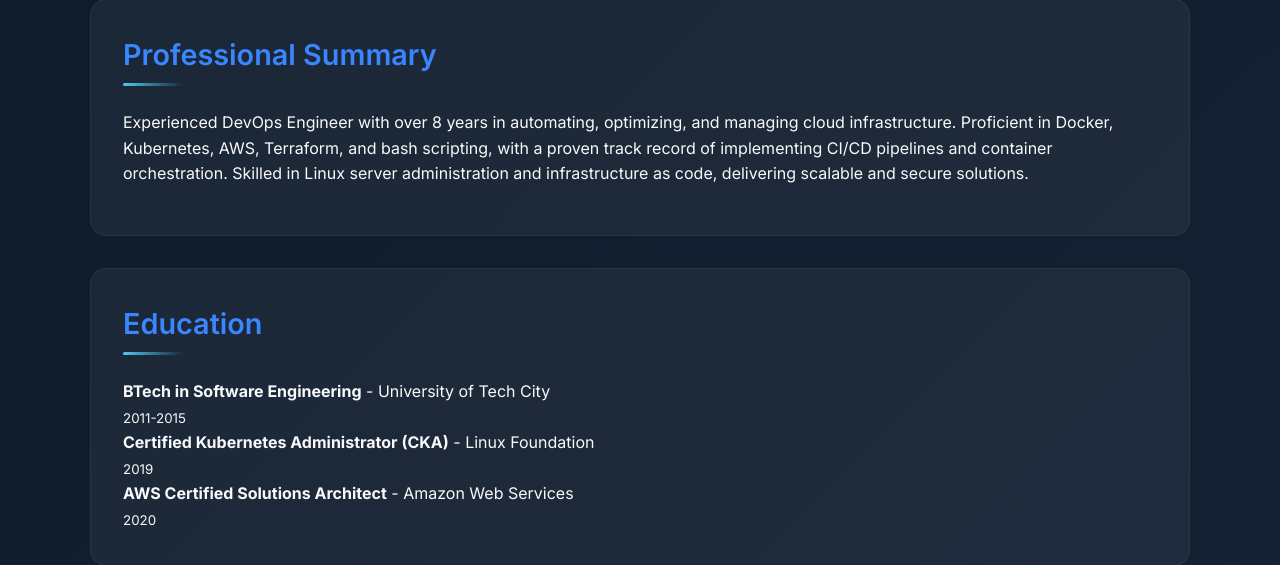
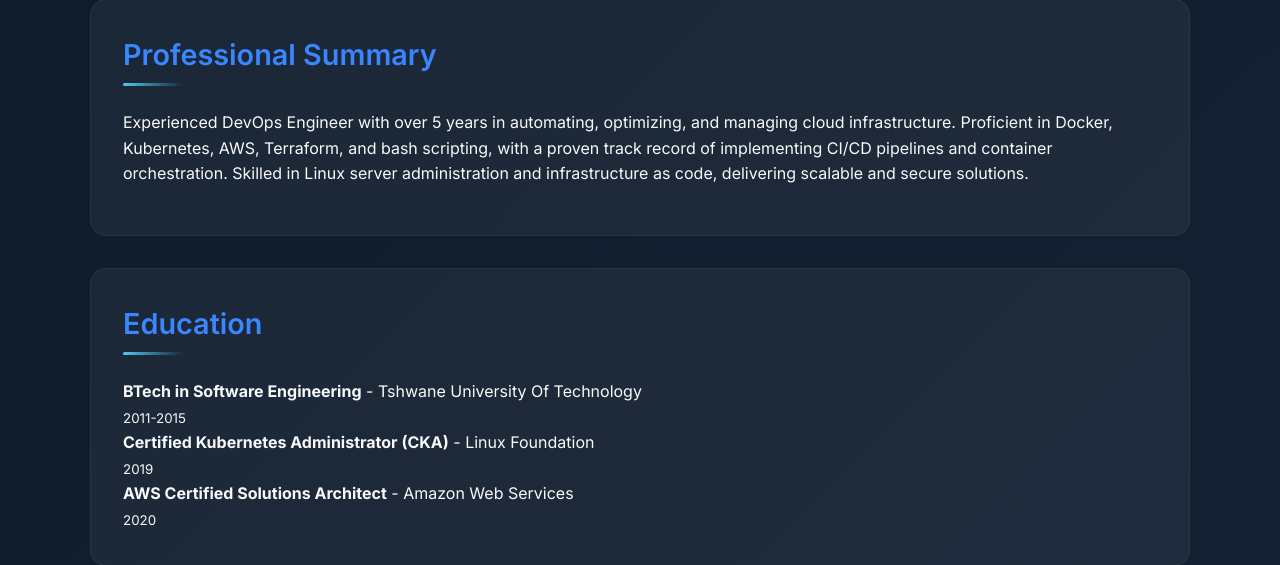
Before and after one commit to EsthaDevops2022/my-portfolio_v2, a Flask app: page / in a window 1280 px wide. Shown: the part 343-908 px from the top of the page. Run offline with Flask 3, Linux system fonts and the light colour scheme.

Commit message:
updated education

```diff
--- a/templates/index.html
+++ b/templates/index.html
@@ -279,13 +279,13 @@
 
         <section class="section summary">
             <h2>Professional Summary</h2>
-            <p>Experienced DevOps Engineer with over 8 years in automating, optimizing, and managing cloud infrastructure. Proficient in Docker, Kubernetes, AWS, Terraform, and bash scripting, with a proven track record of implementing CI/CD pipelines and container orchestration. Skilled in Linux server administration and infrastructure as code, delivering scalable and secure solutions.</p>
+            <p>Experienced DevOps Engineer with over 5 years in automating, optimizing, and managing cloud infrastructure. Proficient in Docker, Kubernetes, AWS, Terraform, and bash scripting, with a proven track record of implementing CI/CD pipelines and container orchestration. Skilled in Linux server administration and infrastructure as code, delivering scalable and secure solutions.</p>
         </section>
 
         <section class="section">
             <h2>Education</h2>
             <div class="education-item">
-                <strong>BTech in Software Engineering</strong> - University of Tech City<br>
+                <strong>BTech in Software Engineering</strong> - Tshwane University Of Technology<br>
                 <small>2011-2015</small>
             </div>
             <div class="education-item">
```
Also changed, not shown: .github/workflows/ci.yml.
